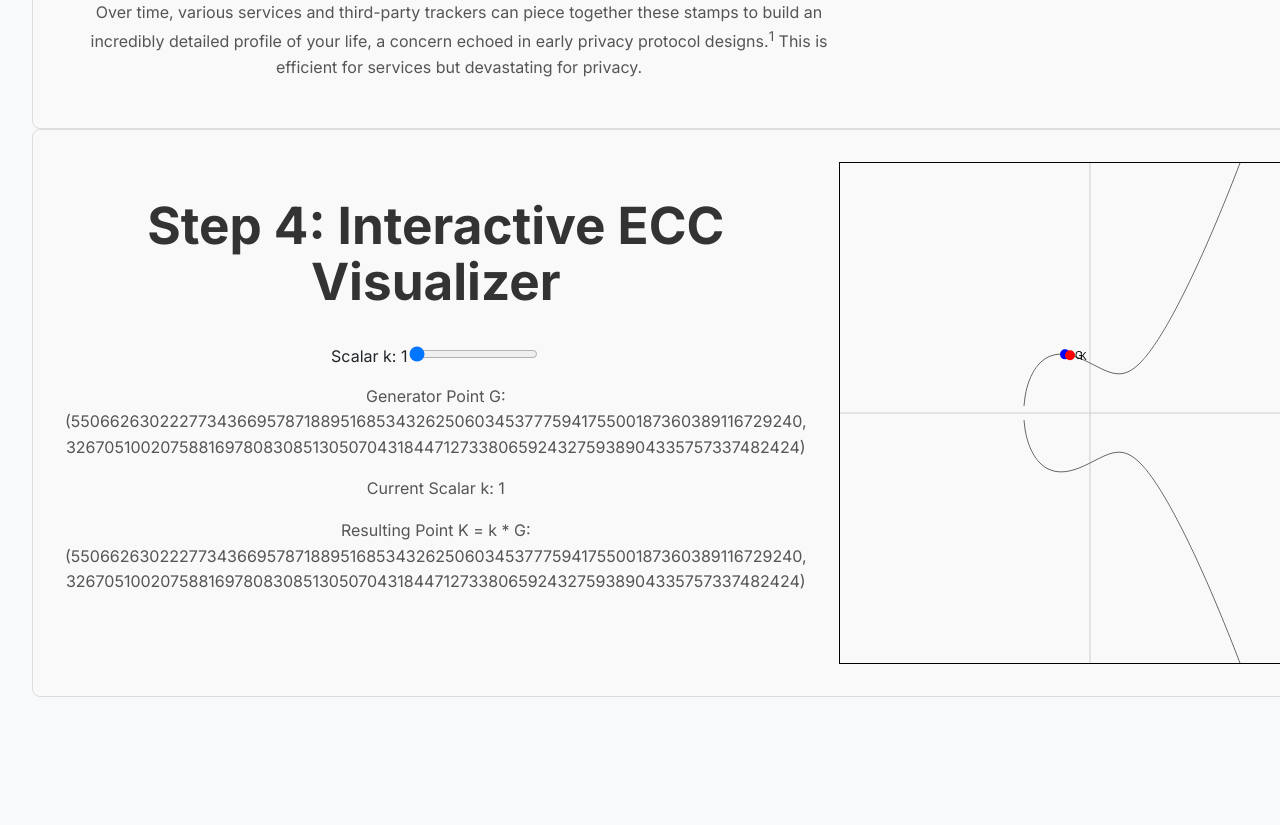
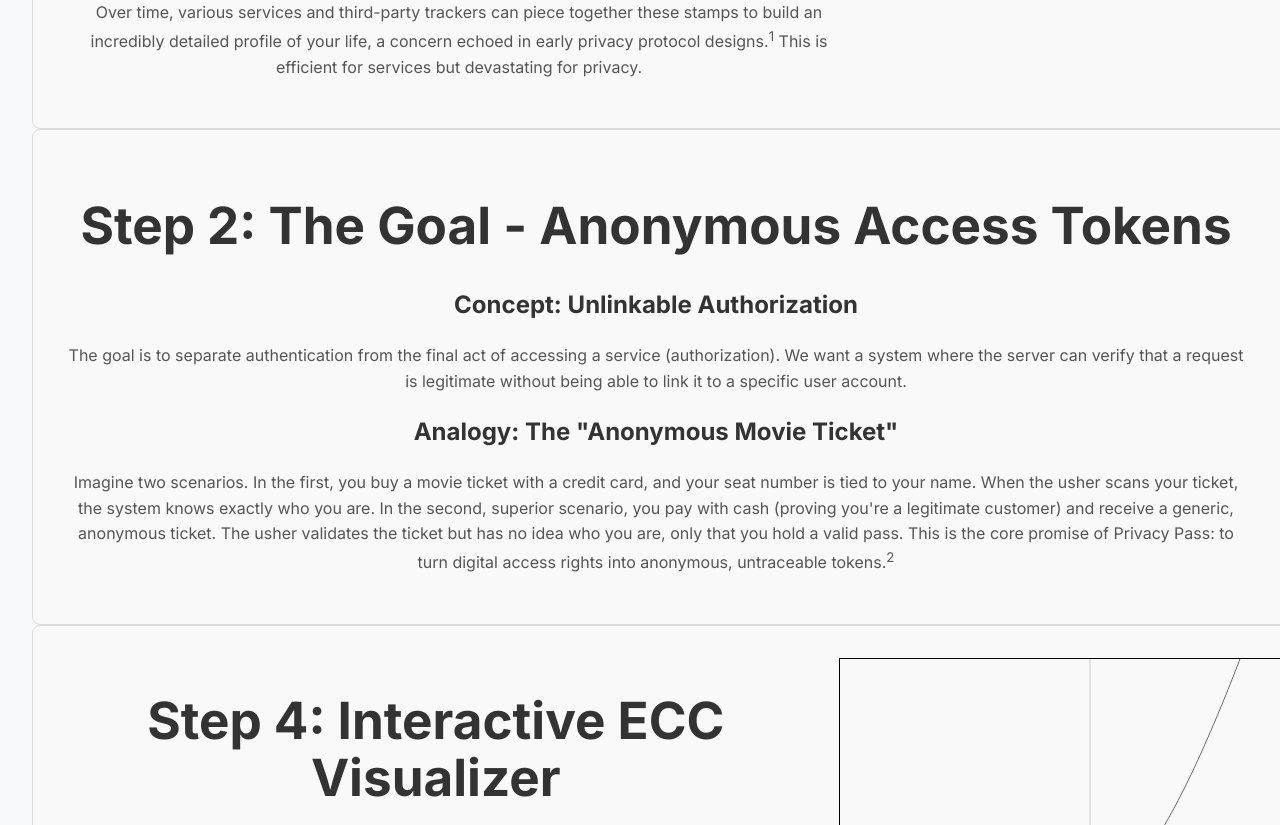
Before and after one commit to korjavin/privacypassdemo, a React (Vite) app: page / in a window 1280 px wide. Shown: the part 480-1305 px from the top of the page. Before the commit the page ends 1209 px from the top, so only its background shows below. Built offline with nearby package versions, Linux system fonts and the light colour scheme.

Commit message:
feat: Create static UI for Step 2 'The Goal'

```diff
--- a/src/App.jsx
+++ b/src/App.jsx
@@ -1,5 +1,6 @@
 import React from 'react';
 import Step1_Intro from './components/steps/Step1_Intro';
+import Step2_Goal from './components/steps/Step2_Goal';
 import Step4_ECC from './components/steps/Step4_ECC';
 import './App.css';
 
@@ -7,6 +8,7 @@ function App() {
   return (
     <div className="App">
       <Step1_Intro />
+      <Step2_Goal />
       <Step4_ECC />
     </div>
   );
--- /dev/null
+++ b/src/components/steps/Step2_Goal.jsx
@@ -0,0 +1,24 @@
+import React from 'react';
+
+const Step2_Goal = () => {
+  return (
+    <div className="step-container">
+      <div className="text-column">
+        <h1>Step 2: The Goal - Anonymous Access Tokens</h1>
+        <h2>Concept: Unlinkable Authorization</h2>
+        <p>
+          The goal is to separate authentication from the final act of accessing a service (authorization). We want a system where the server can verify that a request is legitimate without being able to link it to a specific user account.
+        </p>
+        <h2>Analogy: The "Anonymous Movie Ticket"</h2>
+        <p>
+          Imagine two scenarios. In the first, you buy a movie ticket with a credit card, and your seat number is tied to your name. When the usher scans your ticket, the system knows exactly who you are. In the second, superior scenario, you pay with cash (proving you're a legitimate customer) and receive a generic, anonymous ticket. The usher validates the ticket but has no idea who you are, only that you hold a valid pass. This is the core promise of Privacy Pass: to turn digital access rights into anonymous, untraceable tokens.<sup>2</sup>
+        </p>
+      </div>
+      <div className="interactive-column">
+        <div id="interactive-diagram-step2"></div>
+      </div>
+    </div>
+  );
+};
+
+export default Step2_Goal;
```
